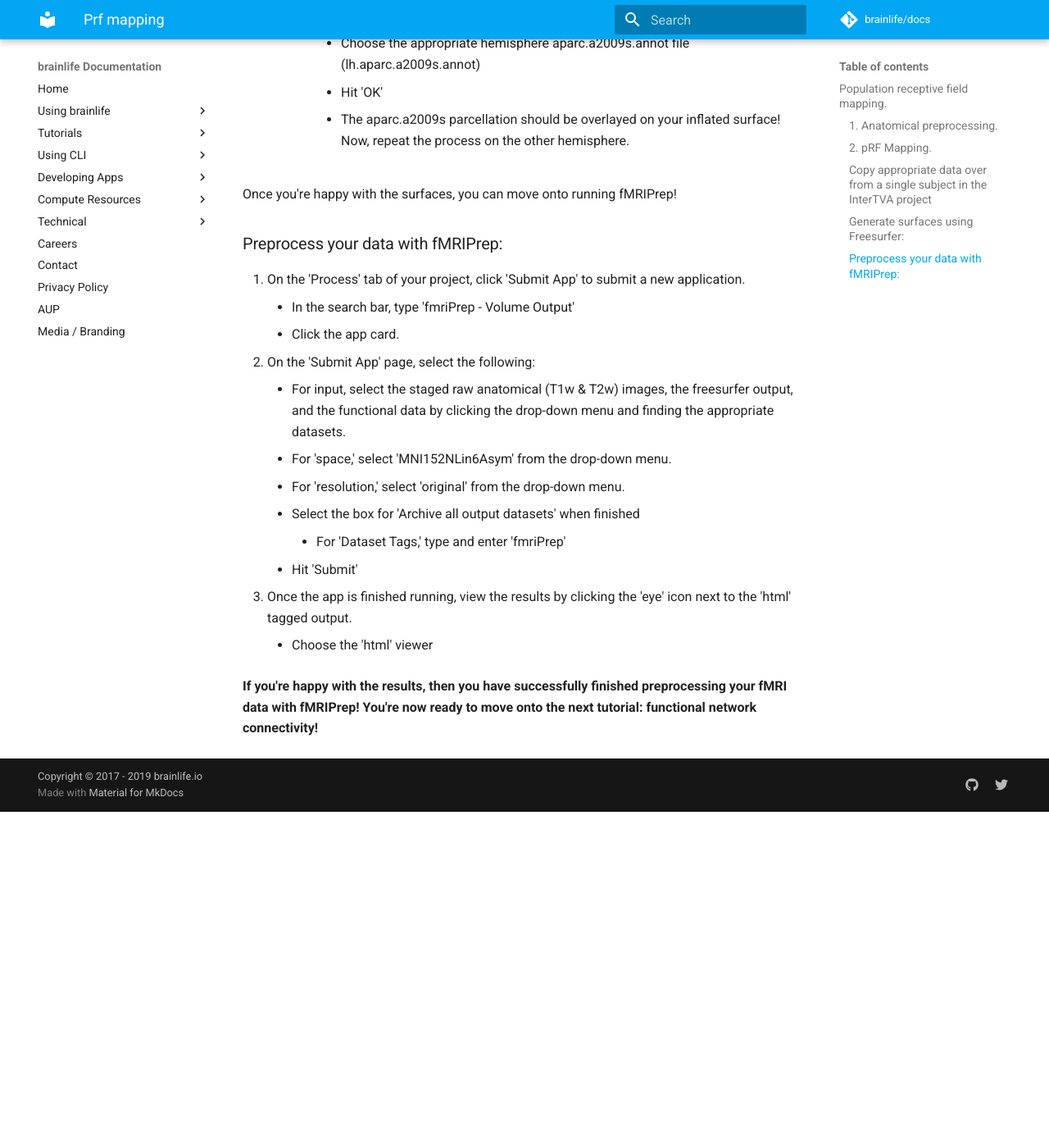
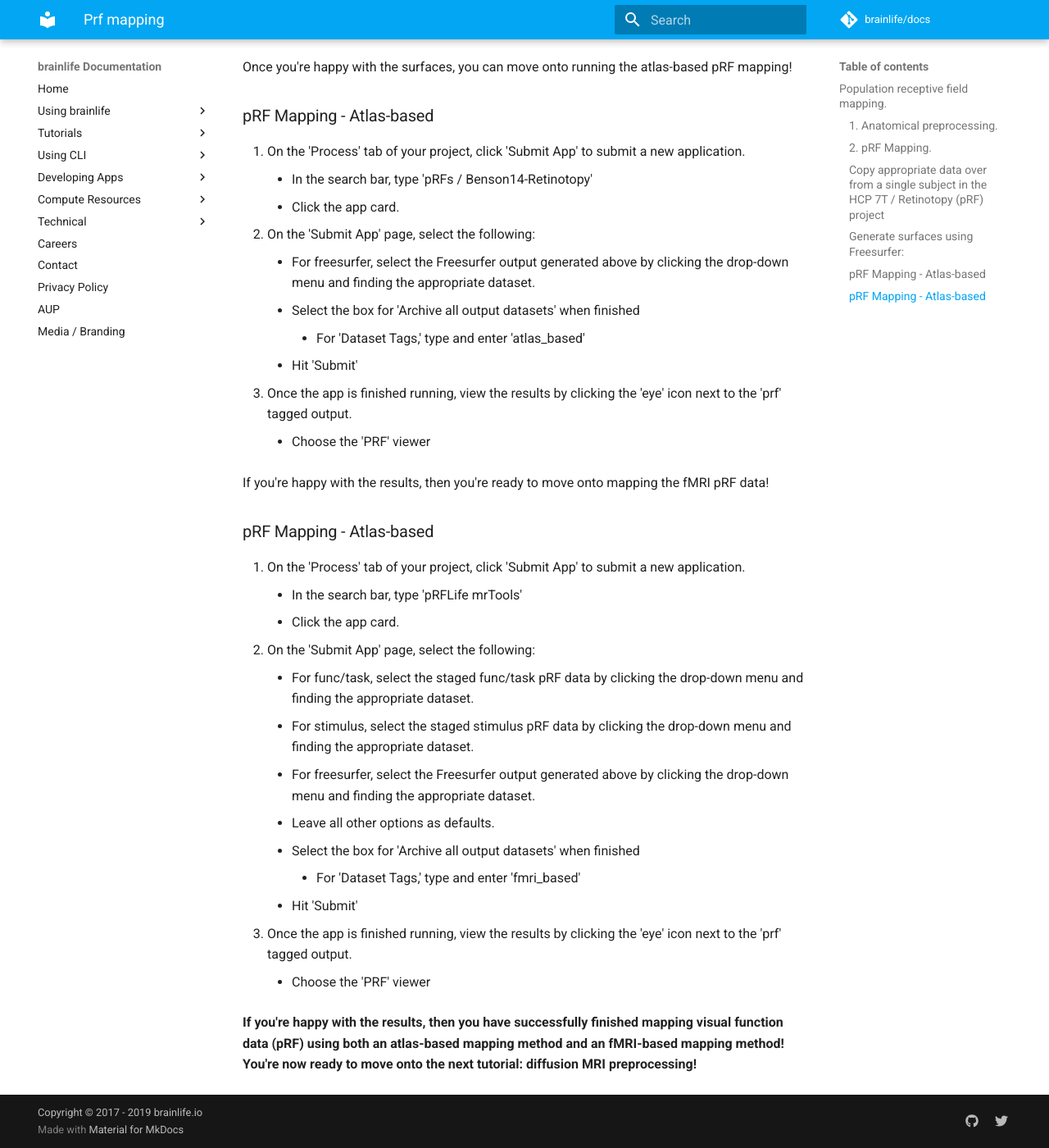
Before and after one commit to brainlife/docs, an MkDocs documentation site: the page built from docs/tutorial/prf-mapping.md, in a window 1280 px wide and 1400 px high, scrolled down 2795 px. Shown: the whole window at 82% size. Built offline with MkDocs 1.6.1 and Material for MkDocs 9.7.7, drawn with Linux system fonts in a browser that asks for light colours; comment, search, counter and statistics services are not loaded; before the commit the page ends 3785 px from its top, so only the background shows below that; some of the changed text lies outside the part shown.

Commit message:
Update prf-mapping.md

```diff
--- a/docs/tutorial/prf-mapping.md
+++ b/docs/tutorial/prf-mapping.md
@@ -17,27 +17,24 @@
 
 There are two ways in which one could map this visual function data to the cortex: the first involves the [fitting of an atlas](https://brainlife.io/app/5cc4cd3f4ed9df00317f621d) to the occipital lobe, and the other involves [fitting fMRI pRF data](https://brainlife.io/app/5afc9831322997002773ed1c) to the occipital lobe. On brainlife.io, we have developed apps to perform both of these tasks. This tutorial will walk you through both methods.
 
-Useful information about pRF can be found in this [Neuroimage](https://pubmed.ncbi.nlm.nih.gov/17977024-population-receptive-field-estimates-in-human-visual-cortex/) paper. More information about the atlas-based mapping can be found in this [PLOS Computational Biology](https://journals.plos.org/ploscompbiol/article?id=10.1371/journal.pcbi.1003538) paper. More information about the method we've implemented for mapping fMRI-based pRF data can be found in this [
-
-There are two versions of the [brainlife.io](https://brainlife.io) fMRIPrep app. One generates outputs mapped to the volumes ([fMRIPrep-volume](https://brainlife.io/app/5c61c69f14027a01b14adcb3)) and the other generates outputs mapped to the surfaces ([fMRIPrep-surface](https://brainlife.io/app/5dfceebd32bff0640ce27bbd)).
-
-For this tutorial, we will use the volume-based version.
+Useful information about pRF can be found in this [Neuroimage](https://pubmed.ncbi.nlm.nih.gov/17977024-population-receptive-field-estimates-in-human-visual-cortex/) paper. More information about the atlas-based mapping can be found in this [PLOS Computational Biology](https://journals.plos.org/ploscompbiol/article?id=10.1371/journal.pcbi.1003538) paper.
 
 Now, let's get to work! The following steps of this tutorial will show you how to:
 1. generate anatomical surfaces using Freesurfer,
-2. preprocess the anatomical (T1w & T2w) and fMRI data using fMRIPrep
+2a. map pRF data using an atlas,
+2b. map pRF data using fMRI pRF data
 
-### Copy appropriate data over from a single subject in the InterTVA project
+### Copy appropriate data over from a single subject in the HCP 7T / Retinotopy (pRF) project
 
-1. Click the following link to go to the project's page for the 'InterTVA' project: https://brainlife.io/project/5c8415aa34225c0031027372
+1. Click the following link to go to the project's page for the 'HCP 7T / Retinotopy (pRF)' project: https://brainlife.io/project/5afc7d24322997002773ed19/
 1. Click the 'Archive' tab at the top of the screen to go to the archive's page.
 1. Select the following datatypes from one subject by clicking the boxes next to the data:
-    * func/task rest
+    * func/task
+    * stimulus
     * anat/t1w
-    * anat/t2w
 1. Click the 'Stage to process' button on the right side of the screen
     * For 'Project', select your project from the drop-down menu.
-    * For 'Process', select 'Create New Process' and title it "fMRI Prep Tutorial". Hit 'Submit'.
+    * For 'Process', select 'Create New Process' and title it "pRF Tutorial". Hit 'Submit'.
         * This will take you to the process on your Project's page
 1. Archive the data in your project by clickin the 'Archive' button next to each dataset.
 
@@ -49,7 +46,7 @@
     * In the search bar, type 'Freesurfer.'
     * Click the app card.
 1. On the 'Submit App' page, select the following:
-    * For input, select the staged raw anatomical (T1w & T2w) images by clicking the drop-down menu and finding the appropriate datasets.
+    * For input, select the staged raw anatomical (T1w) image by clicking the drop-down menu and finding the appropriate dataset.
     * Select the boxes for 'hippocampal' and 'hires'
     * For 'version,' select '6.0.0' from the drop-down menu.
     * Select the box for 'Archive all output datasets when finished'
@@ -68,50 +65,37 @@
             * Hit 'OK'
             * The aparc.a2009s parcellation should be overlayed on your inflated surface! Now, repeat the process on the other hemisphere.
 
-Once you're happy with the surfaces, you can move onto running fMRIPrep!
+Once you're happy with the surfaces, you can move onto running the atlas-based pRF mapping!
 
-### Preprocess your data with fMRIPrep:
+### pRF Mapping - Atlas-based
 
 1. On the 'Process' tab of your project, click 'Submit App' to submit a new application.
-    * In the search bar, type 'fmriPrep - Volume Output'
+    * In the search bar, type 'pRFs / Benson14-Retinotopy'
     * Click the app card.
 1. On the 'Submit App' page, select the following:
-    * For input, select the staged raw anatomical (T1w & T2w) images, the freesurfer output, and the functional data by clicking the drop-down menu and finding the appropriate datasets.
-    * For 'space,' select 'MNI152NLin6Asym' from the drop-down menu.
-    * For 'resolution,' select 'original' from the drop-down menu.
+    * For freesurfer, select the Freesurfer output generated above by clicking the drop-down menu and finding the appropriate dataset.
     * Select the box for 'Archive all output datasets' when finished
-        * For 'Dataset Tags,' type and enter 'fmriPrep'
+        * For 'Dataset Tags,' type and enter 'atlas_based'
     * Hit 'Submit'
-1. Once the app is finished running, view the results by clicking the 'eye' icon next to the 'html' tagged output.
-    * Choose the 'html' viewer
+1. Once the app is finished running, view the results by clicking the 'eye' icon next to the 'prf' tagged output.
+    * Choose the 'PRF' viewer
 
-**If you're happy with the results, then you have successfully finished preprocessing your fMRI data with fMRIPrep! You're now ready to move onto the next tutorial: functional network connectivity!**
+If you're happy with the results, then you're ready to move onto mapping the fMRI pRF data!
 
-<!---
-### Map the Glasser 180-node atlas:
+### pRF Mapping - Atlas-based
 
-1. On the 'Process' tab, click 'Submit App' to submit a new application.
-    * In the search bar, type 'Multi-Atlas Transfer Tool'
+1. On the 'Process' tab of your project, click 'Submit App' to submit a new application.
+    * In the search bar, type 'pRFLife mrTools'
     * Click the app card.
 1. On the 'Submit App' page, select the following:
-    * For input, select the staged Freesurfer output by clicking the drop-down menu and finding the appropriate dataset.
-    * For 'space,' select 'fsaverage6' from the drop-down menu.
+    * For func/task, select the staged func/task pRF data by clicking the drop-down menu and finding the appropriate dataset.
+    * For stimulus, select the staged stimulus pRF data by clicking the drop-down menu and finding the appropriate dataset.
+    * For freesurfer, select the Freesurfer output generated above by clicking the drop-down menu and finding the appropriate dataset.
+    * Leave all other options as defaults.
     * Select the box for 'Archive all output datasets' when finished
-        * For 'Dataset Tags,' type and enter 'fmriPrep'
+        * For 'Dataset Tags,' type and enter 'fmri_based'
     * Hit 'Submit'
+1. Once the app is finished running, view the results by clicking the 'eye' icon next to the 'prf' tagged output.
+    * Choose the 'PRF' viewer
 
-Once the app is finished, you're ready to move onto the final step: network matrix generation!
-
-### Generate functional connectivity network matrices:
-
-1. On the 'Process' tab of your project, click 'Submit App' to submit a new application.
-    * In the search bar, type 'fMRI to Connectivity Matrices'
-    * Click the app card.
-1. On the 'Submit App' page, select the following:
-    * For input, select the generated bold mask, preprocessed functional data, the Glasser parcellation-volume, and the preprocessed regressors by clicking the drop-down menu and finding the appropriate datasets.
-    * Select the box for 'Archive all output datasets when finished'
-        * For 'Dataset Tags,' type and enter 'connectivity_matrix'
-    * Hit 'Submit'
-
-Nice work! You've completed this tutorial. Now that the app is finished, you're ready to perform group analyses on your connectivity matrices!
--->
+**If you're happy with the results, then you have successfully finished mapping visual function data (pRF) using both an atlas-based mapping method and an fMRI-based mapping method! You're now ready to move onto the next tutorial: diffusion MRI preprocessing!**
```
